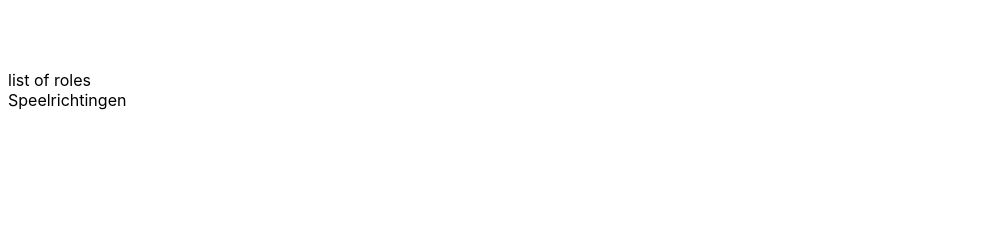
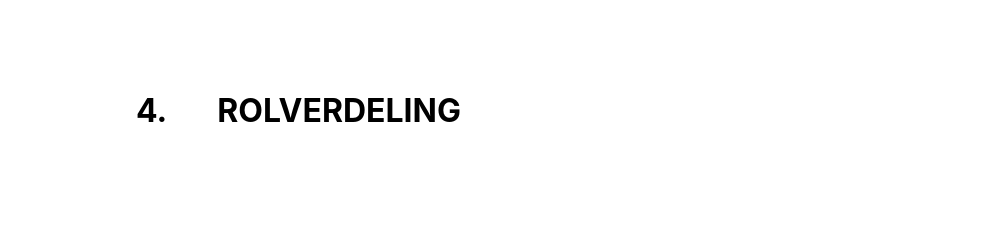
Before and after one commit to Junoburger/ludovicus, a Next.js app: page / in a window 1280 px wide. Shown: the part 5327-5569 px from the top of the page, without its empty margins (0-990 px from the left). Before the commit the page ends 5445 px from the top, so only its background shows below. Built offline with nearby package versions, Linux system fonts and the light colour scheme.

Commit message:
list of roles added

```diff
--- a/components/container/RoleDivision.tsx
+++ b/components/container/RoleDivision.tsx
@@ -1,13 +1,14 @@
-import React from 'react';
-
-
+import React from "react";
+import { RolesContainer } from "../styled/RoleDivision";
 
 export const RoleDivision = () => {
-    return(
-        <>
-<div>
-    list of roles
-</div>
-        </>
-    )
-}
+  return (
+    <>
+      <RolesContainer>
+        <h1>
+          <span>4.</span>ROLVERDELING
+        </h1>
+      </RolesContainer>
+    </>
+  );
+};
--- a/components/styled/RoleDivision.ts
+++ b/components/styled/RoleDivision.ts
@@ -1 +1,13 @@
-import styled from 'styled-components';
+import styled from "styled-components";
+
+export const RolesContainer = styled.div`
+  display: flex;
+  flex-direction: column;
+  margin: 25vh 10vw;
+  h1 span {
+    margin-right: 50px;
+  }
+  h1 {
+    padding-bottom: 5vh;
+  }
+`;
```
